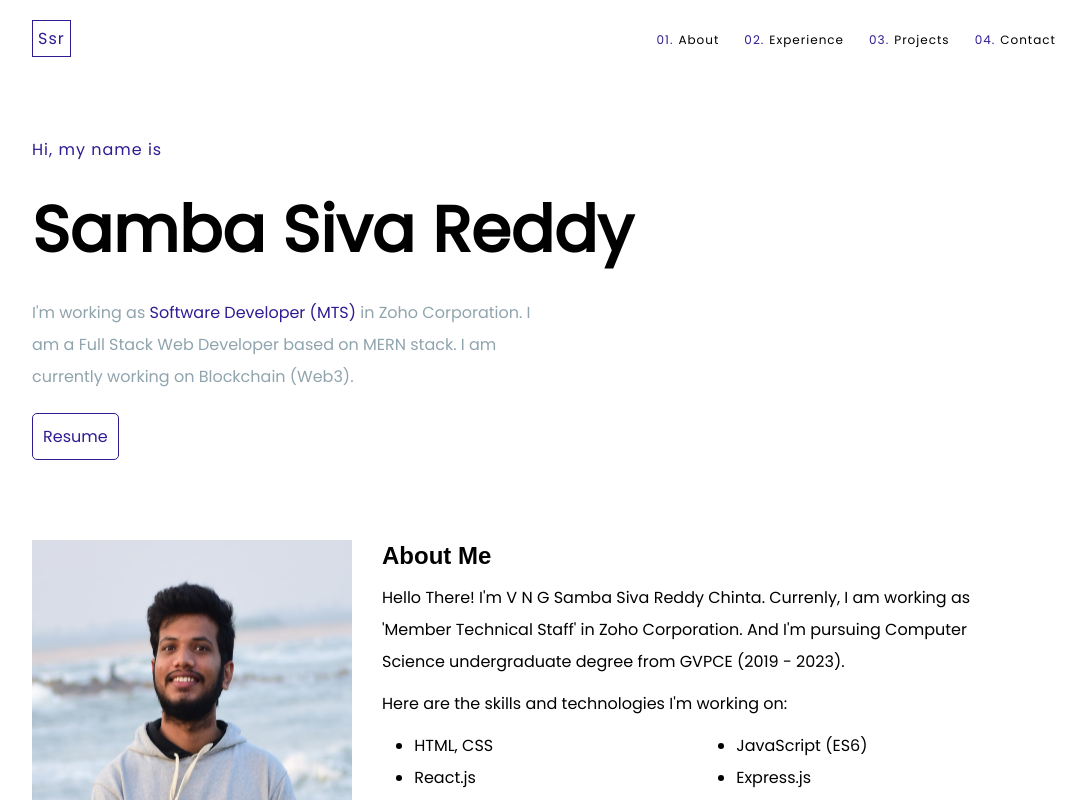
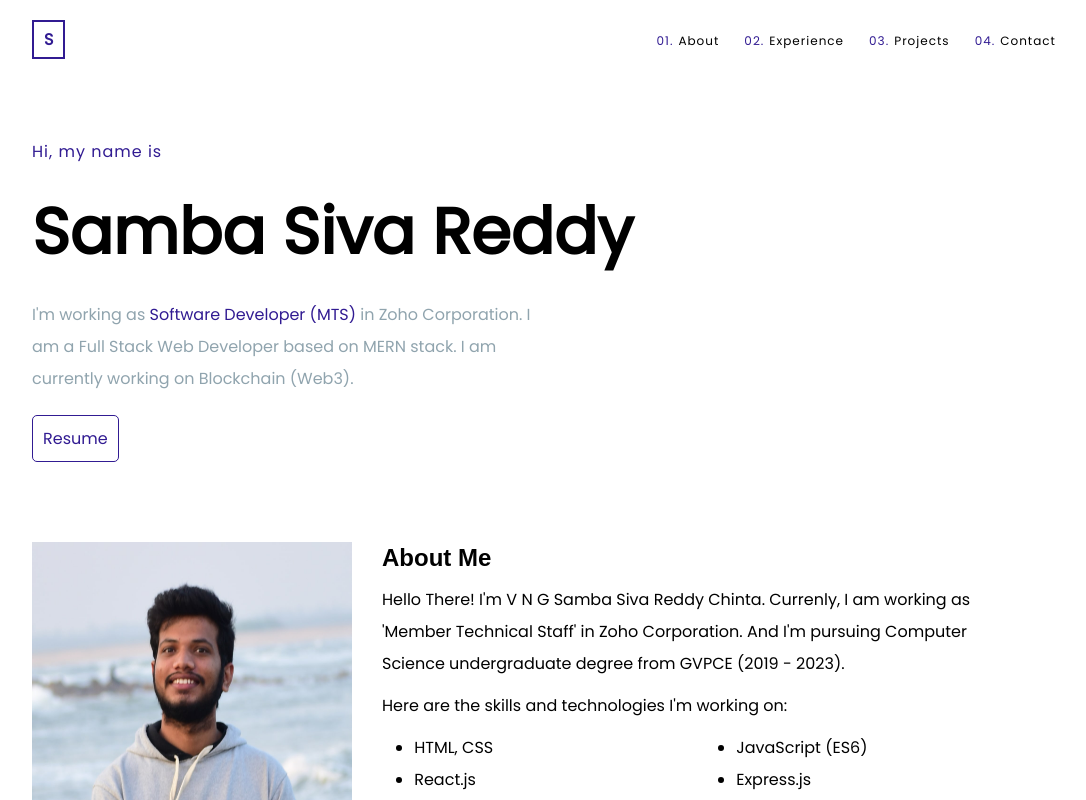
Before and after one commit to sambasivareddy-ch/sambasiva, a React (Create React App) app: page / in a window 1280 px wide. Shown: the top 800 px of the page, without its empty margins (96-1182 px from the left). Built offline with nearby package versions, Linux system fonts and the light colour scheme.

Commit message:
Logo Changed

```diff
--- a/src/components/Logo.js
+++ b/src/components/Logo.js
@@ -5,7 +5,7 @@ import styles from "../styles/logo.module.css";
 const Logo = () => {
     return (
         <div className={styles['logo-wrapper']}>
-            <Link className={styles['logo-letter']} to="/">Ssr</Link>
+            <Link className={styles['logo-letter']} to="/">S</Link>
         </div>
     )
 }
--- a/src/styles/logo.module.css
+++ b/src/styles/logo.module.css
@@ -1,14 +1,13 @@
 @import url('https://fonts.googleapis.com/css2?family=Lato&display=swap');
 
 .logo-wrapper {
-    padding: 5px;
-    border: solid 1px #311b92;
-    width: fit-content;
+    padding: 5px 10px;
+    border: solid 2px #311b92;
     cursor: pointer;
 }
 
 .logo-letter {
-    letter-spacing: 1px;
     text-decoration: none;
+    font-weight: bold;
     color: #311b92;
 }
```
